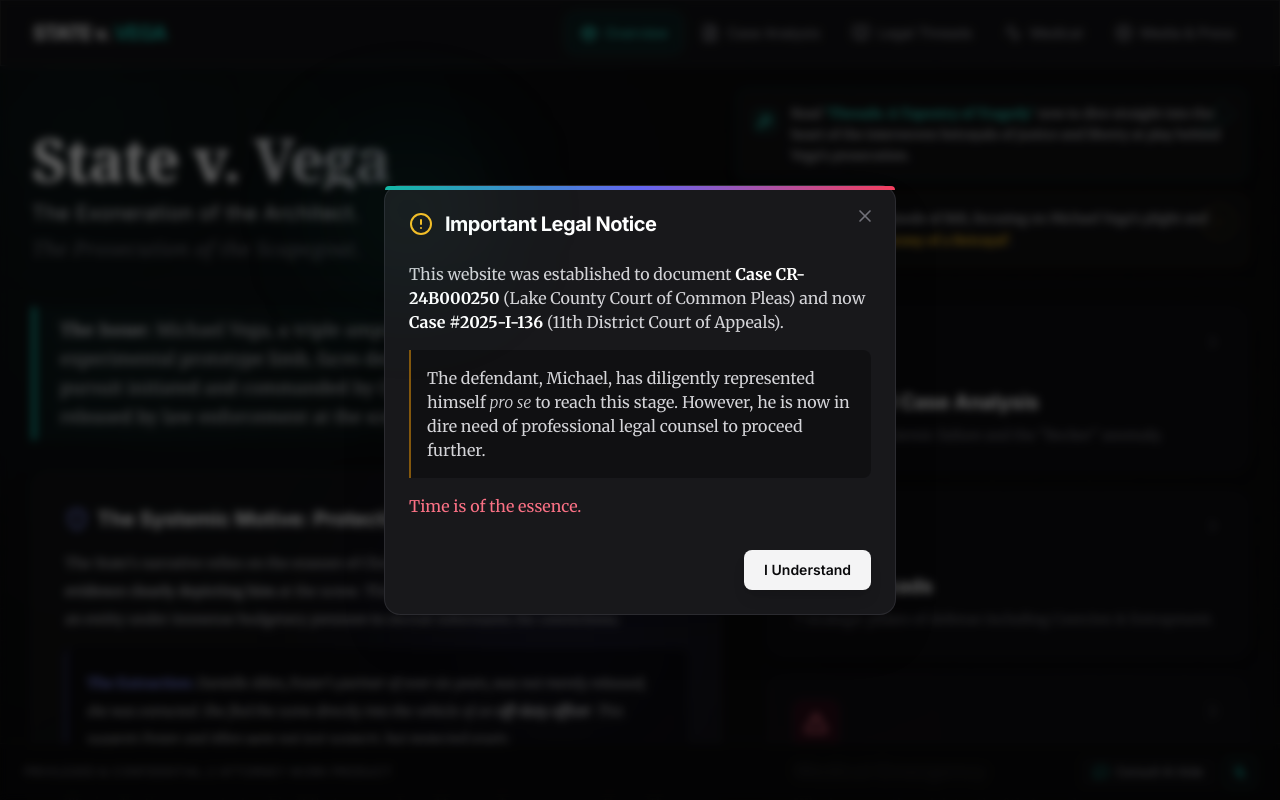
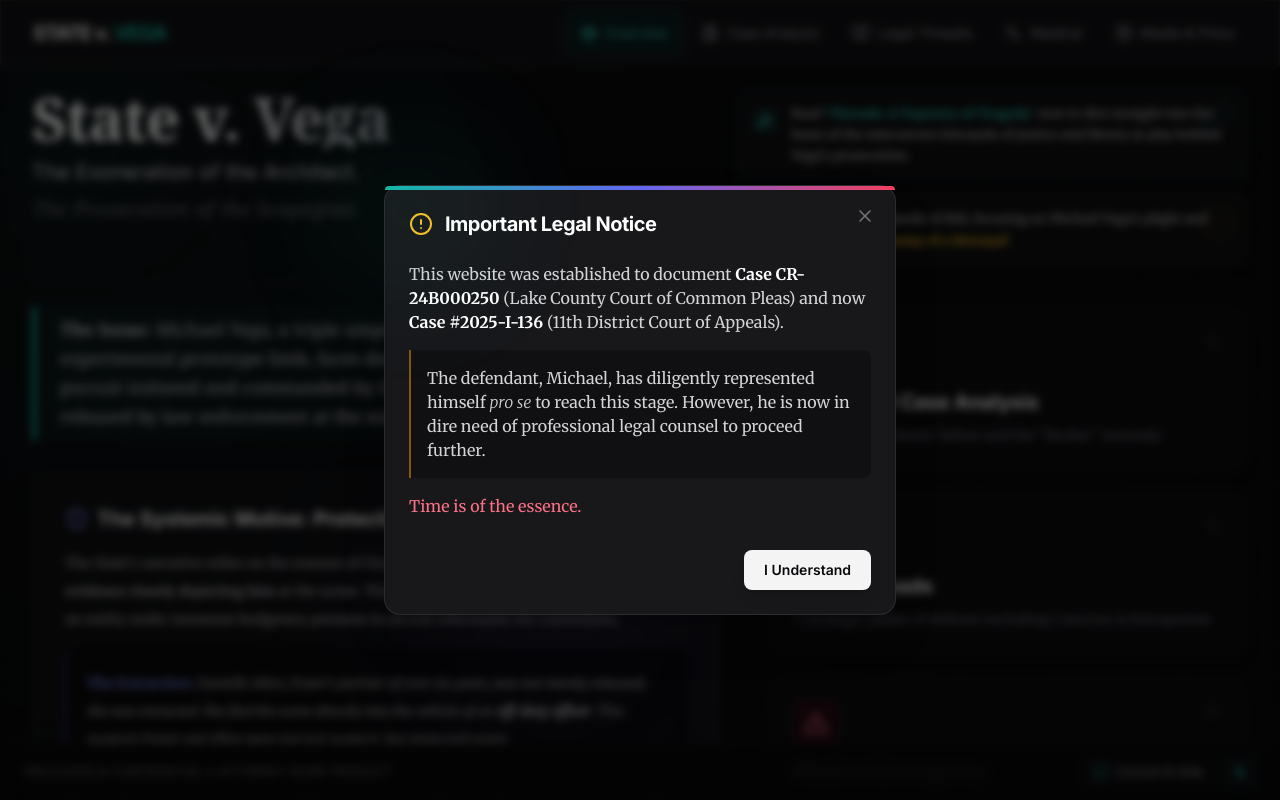
Before and after one commit to vzbb/statevsvega, a React (Vite) app: page / in a window 1280 px wide. Shown: the top 800 px of the page. Built offline with nearby package versions, Linux system fonts and the light colour scheme.

Commit message:
fix: Align header items to start to remove vertical gaps

```diff
--- a/components/LandingPage.tsx
+++ b/components/LandingPage.tsx
@@ -31,7 +31,7 @@
            {/* Header Glow */}
            <div className="absolute -left-10 -top-10 w-40 h-40 bg-teal-500/5 blur-3xl rounded-full pointer-events-none"></div>
 
-           <div className="flex flex-col lg:flex-row lg:items-end justify-between gap-6">
+           <div className="flex flex-col lg:flex-row lg:items-start justify-between gap-6">
              <div className="flex flex-col">
                <h1 className="relative text-4xl md:text-6xl font-bold text-transparent bg-clip-text bg-gradient-to-r from-white via-zinc-100 to-zinc-400 font-serif tracking-tight mb-2 drop-shadow-sm">
                  State v. Vega
```
